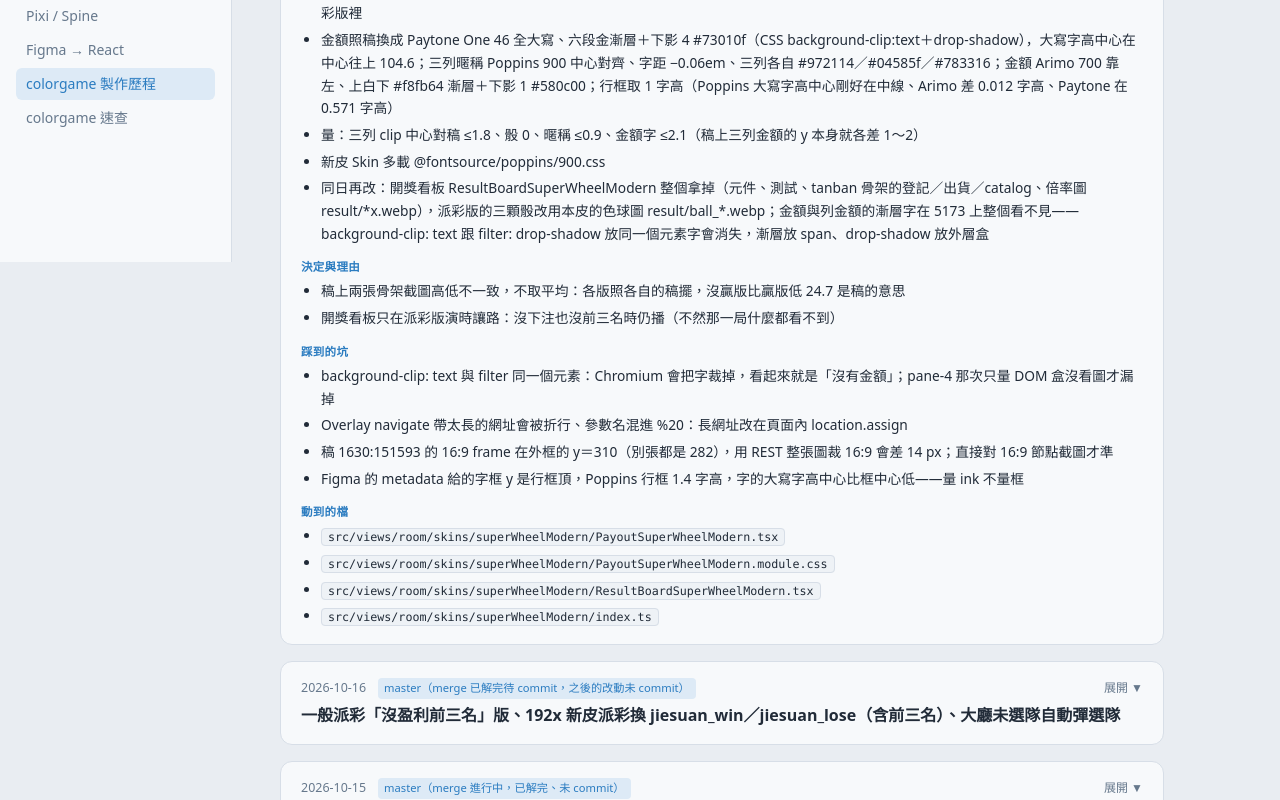
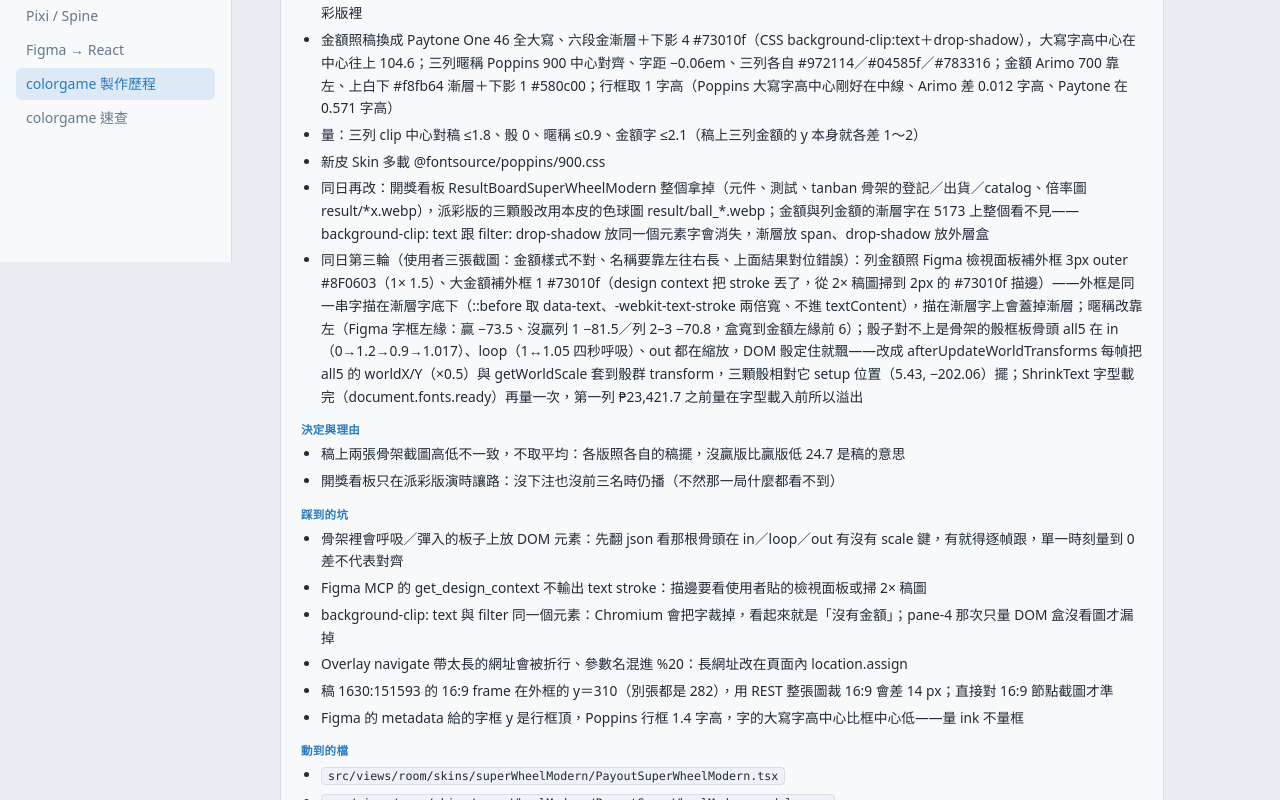
Before and after one commit to f840214/benji-wiki, a React (Vite) app: page /#/colorgame-log in a window 1280 px wide. Shown: the part 538-1338 px from the top of the page. Built offline with nearby package versions, Linux system fonts and the light colour scheme.

Commit message:
log: 192x 新皮派彩第三輪（外框、暱稱靠左、骰跟骨頭）

```diff
--- a/src/pages/ColorGameLogPage.jsx
+++ b/src/pages/ColorGameLogPage.jsx
@@ -28,9 +28,10 @@ const ENTRIES = [
       '量：三列 clip 中心對稿 ≤1.8、骰 0、暱稱 ≤0.9、金額字 ≤2.1（稿上三列金額的 y 本身就各差 1～2）',
       '新皮 Skin 多載 @fontsource/poppins/900.css',
       '同日再改：開獎看板 ResultBoardSuperWheelModern 整個拿掉（元件、測試、tanban 骨架的登記／出貨／catalog、倍率圖 result/*x.webp），派彩版的三顆骰改用本皮的色球圖 result/ball_*.webp；金額與列金額的漸層字在 5173 上整個看不見——background-clip: text 跟 filter: drop-shadow 放同一個元素字會消失，漸層放 span、drop-shadow 放外層盒',
+      '同日第三輪（使用者三張截圖：金額樣式不對、名稱要靠左往右長、上面結果對位錯誤）：列金額照 Figma 檢視面板補外框 3px outer #8F0603（1× 1.5）、大金額補外框 1 #73010f（design context 把 stroke 丟了，從 2× 稿圖掃到 2px 的 #73010f 描邊）——外框是同一串字描在漸層字底下（::before 取 data-text、-webkit-text-stroke 兩倍寬、不進 textContent），描在漸層字上會蓋掉漸層；暱稱改靠左（Figma 字框左緣：贏 −73.5、沒贏列 1 −81.5／列 2–3 −70.8，盒寬到金額左緣前 6）；骰子對不上是骨架的骰框板骨頭 all5 在 in（0→1.2→0.9→1.017）、loop（1↔1.05 四秒呼吸）、out 都在縮放，DOM 骰定住就飄——改成 afterUpdateWorldTransforms 每幀把 all5 的 worldX/Y（×0.5）與 getWorldScale 套到骰群 transform，三顆骰相對它 setup 位置（5.43, −202.06）擺；ShrinkText 字型載完（document.fonts.ready）再量一次，第一列 ₱23,421.7 之前量在字型載入前所以溢出',
     ],
     decisions: ['稿上兩張骨架截圖高低不一致，不取平均：各版照各自的稿擺，沒贏版比贏版低 24.7 是稿的意思', '開獎看板只在派彩版演時讓路：沒下注也沒前三名時仍播（不然那一局什麼都看不到）'],
-    pitfalls: ['background-clip: text 與 filter 同一個元素：Chromium 會把字裁掉，看起來就是「沒有金額」；pane-4 那次只量 DOM 盒沒看圖才漏掉', 'Overlay navigate 帶太長的網址會被折行、參數名混進 %20：長網址改在頁面內 location.assign', '稿 1630:151593 的 16:9 frame 在外框的 y＝310（別張都是 282），用 REST 整張圖裁 16:9 會差 14 px；直接對 16:9 節點截圖才準', 'Figma 的 metadata 給的字框 y 是行框頂，Poppins 行框 1.4 字高，字的大寫字高中心比框中心低——量 ink 不量框'],
+    pitfalls: ['骨架裡會呼吸／彈入的板子上放 DOM 元素：先翻 json 看那根骨頭在 in／loop／out 有沒有 scale 鍵，有就得逐幀跟，單一時刻量到 0 差不代表對齊', 'Figma MCP 的 get_design_context 不輸出 text stroke：描邊要看使用者貼的檢視面板或掃 2× 稿圖', 'background-clip: text 與 filter 同一個元素：Chromium 會把字裁掉，看起來就是「沒有金額」；pane-4 那次只量 DOM 盒沒看圖才漏掉', 'Overlay navigate 帶太長的網址會被折行、參數名混進 %20：長網址改在頁面內 location.assign', '稿 1630:151593 的 16:9 frame 在外框的 y＝310（別張都是 282），用 REST 整張圖裁 16:9 會差 14 px；直接對 16:9 節點截圖才準', 'Figma 的 metadata 給的字框 y 是行框頂，Poppins 行框 1.4 字高，字的大寫字高中心比框中心低——量 ink 不量框'],
     files: ['src/views/room/skins/superWheelModern/PayoutSuperWheelModern.tsx', 'src/views/room/skins/superWheelModern/PayoutSuperWheelModern.module.css', 'src/views/room/skins/superWheelModern/ResultBoardSuperWheelModern.tsx', 'src/views/room/skins/superWheelModern/index.ts'],
   },
   {
```
